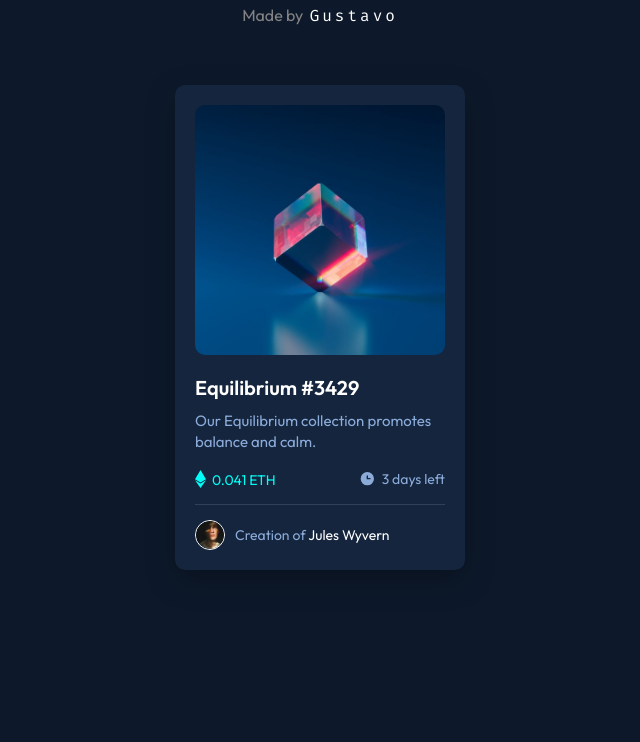
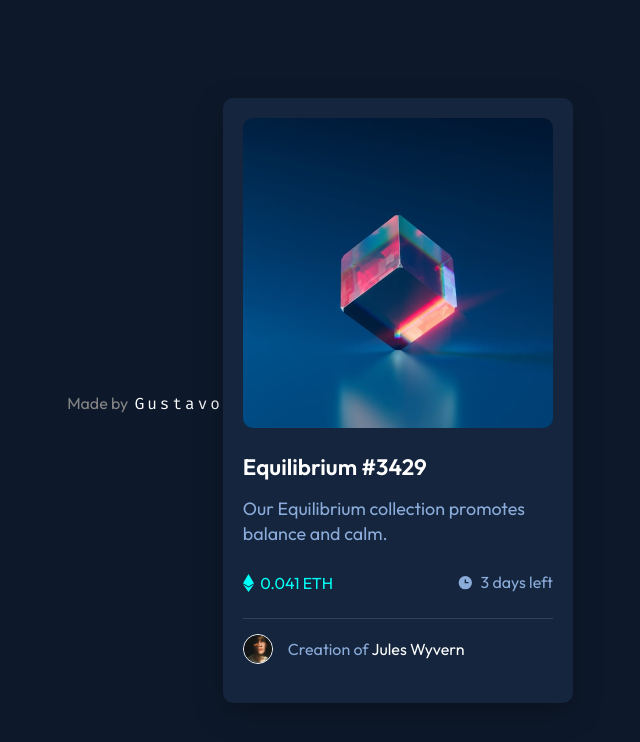
Before and after one commit to stringGustavo/nft-preview-card_-frontend-mentor, a plain HTML site: page index.html in a window 1280 px wide. Shown: the whole page, without its empty margins (320-960 px from the left). Drawn offline with Linux system fonts and the light colour scheme.

Commit message:
Update style.css

```diff
--- a/src/css/style.css
+++ b/src/css/style.css
@@ -1,14 +1,18 @@
 @import url('https://fonts.googleapis.com/css2?family=Outfit:wght@300;400;600&display=swap');
 
 body {
+    min-height: 100vh;
+    display: flex;
+    align-items: center;
+    justify-content: center;
     background-color: hsl(217, 54%, 11%);
     font-family: 'Outfit';
 }
 
 .container {
-    margin: 60px auto;
     background-color: hsl(216, 50%, 16%);
-    width: 290px;
+    width: 350px;
+    height: 605px;
     padding: 20px;
     border-radius: 10px;
     position: relative;
@@ -18,14 +22,14 @@ body {
 .image {
     display: flex;
     margin: 0 auto;
-    width: 250px;
+    width: 310px;
     border-radius: 10px;
 }
 
 .view-icon {
     opacity: 0;
     position: absolute;
-    padding: 101px;
+    padding: 131px;
     border-radius: 10px;
 }
 
@@ -37,32 +41,32 @@ body {
 }
 
 .title {
-    padding-top: 20px;
+    padding-top: 25px;
     color: white;
-    font-size: 20px;
+    font-size: 1.4rem;
 }
 
 .paragraph {
     color: hsl(215, 51%, 70%);
-    font-size: 15px;
-    padding-top: 10px;
+    font-size: 1.12rem;
+    padding-top: 15px;
     line-height: 1.4;
 }
 
 .info {
-    padding-top: 15px;
+    padding: 25px 0 10px 0;
     display: flex;
     justify-content: space-between;
 }
 
 .eth-font {
     color: hsl(178, 100%, 50%);
-    font-size: 14px;
+    font-size: 1rem;
 }
 
 .clock-font {
     color: hsl(215, 51%, 70%);
-    font-size: 14px;
+    font-size: 1rem;
 }
 
 .eth-icon, .clock-icon {
@@ -86,13 +90,13 @@ body {
 
 .credits {
     display: flex;
-    gap: 10px;
+    gap: 15px;
 }
 
 .credits-paragraph {
     color: hsl(215, 51%, 70%);
-    font-size: 14px;
-    margin: 6px 0 0 0;
+    font-size: 1rem;
+    margin: 5px 0 0 0;
 }
 
 a:hover {
```
